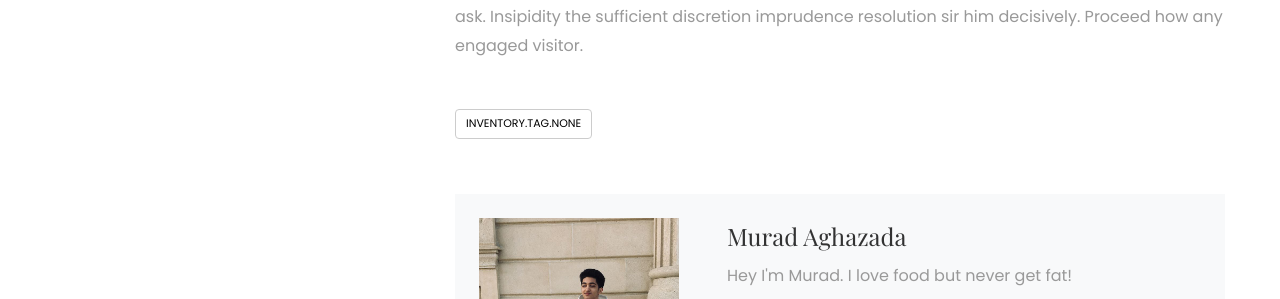
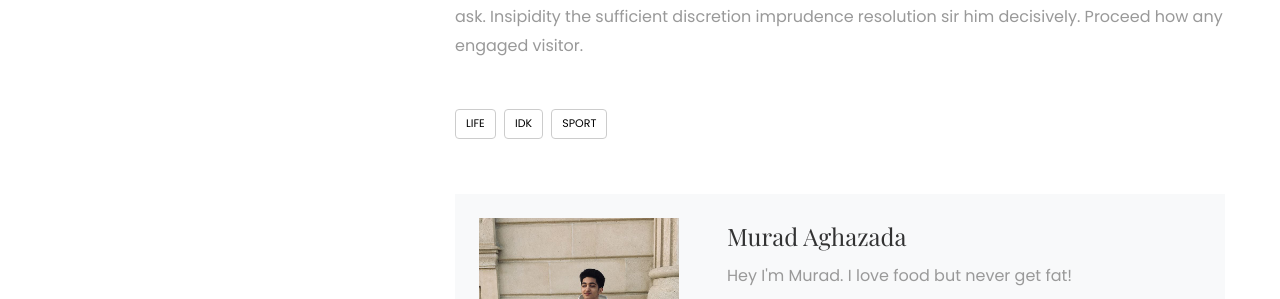
Before and after one commit to muradaghazade/foodstories, a Django app: page /recipes/1/ in a window 1280 px wide. Shown: the part 1593-1892 px from the top of the page. Run offline with Django 3.2, Linux system fonts and the light colour scheme; data comes from the database, SQL or seed files in the repository; some libraries are stand-ins or nearby versions; some web fonts are replaced.

Commit message:
tags upgraded

```diff
--- a/foodstories/inventory/templates/single.html
+++ b/foodstories/inventory/templates/single.html
@@ -35,7 +35,9 @@
                     <p>{{ recipe_detail.text }}</p>
                     <div class="tag-widget post-tag-container mb-5 mt-5">
                         <div class="tagcloud">
-                            <a href="#" class="tag-cloud-link">{{ recipe_detail.tag }}</a>
+                            {% for tag in tags %}
+                            <a href="#" class="tag-cloud-link">{{ tag }}</a>
+                            {% endfor %}
                         </div>
                     </div>
 
```
Also changed, not shown: foodstories/media/images/XO_-_2.gif (added), foodstories/media/images/cody-berg-1IIYYWeS6Yg-unsplash.jpg (added), foodstories/media/images/elena-mozhvilo-HnJJsRihlQw-unsplash.jpg (added), foodstories/media/images/humphrey-muleba-jABXuTS1azc-unsplash_8m5g7QJ_qkfmdvm.jpg (added), foodstories/media/images/joseph-gonzalez-zcUgjyqEwe8-unsplash_2P8OJCO_dFHh9cB.jpg (added), foodstories/static/images/default-profile-icon-16.jpg (added), 2 other files.
